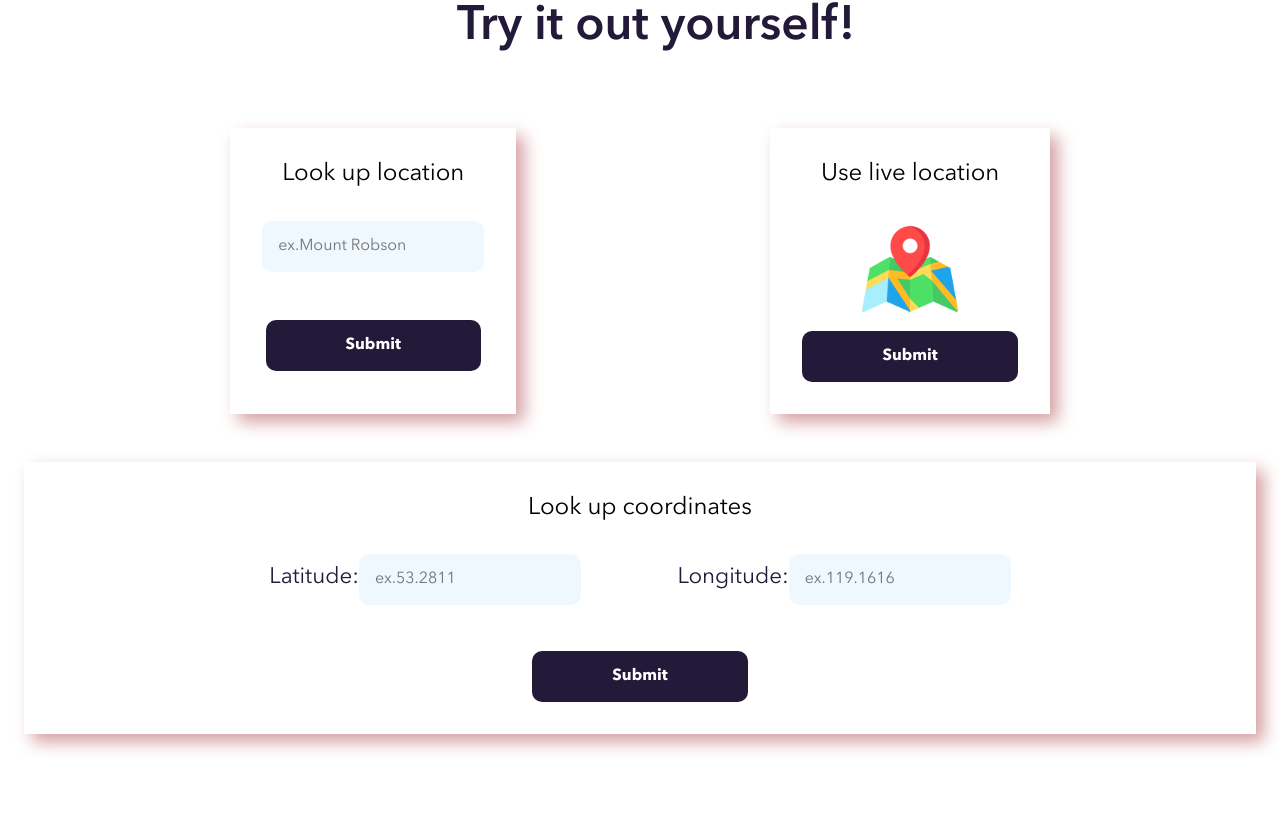
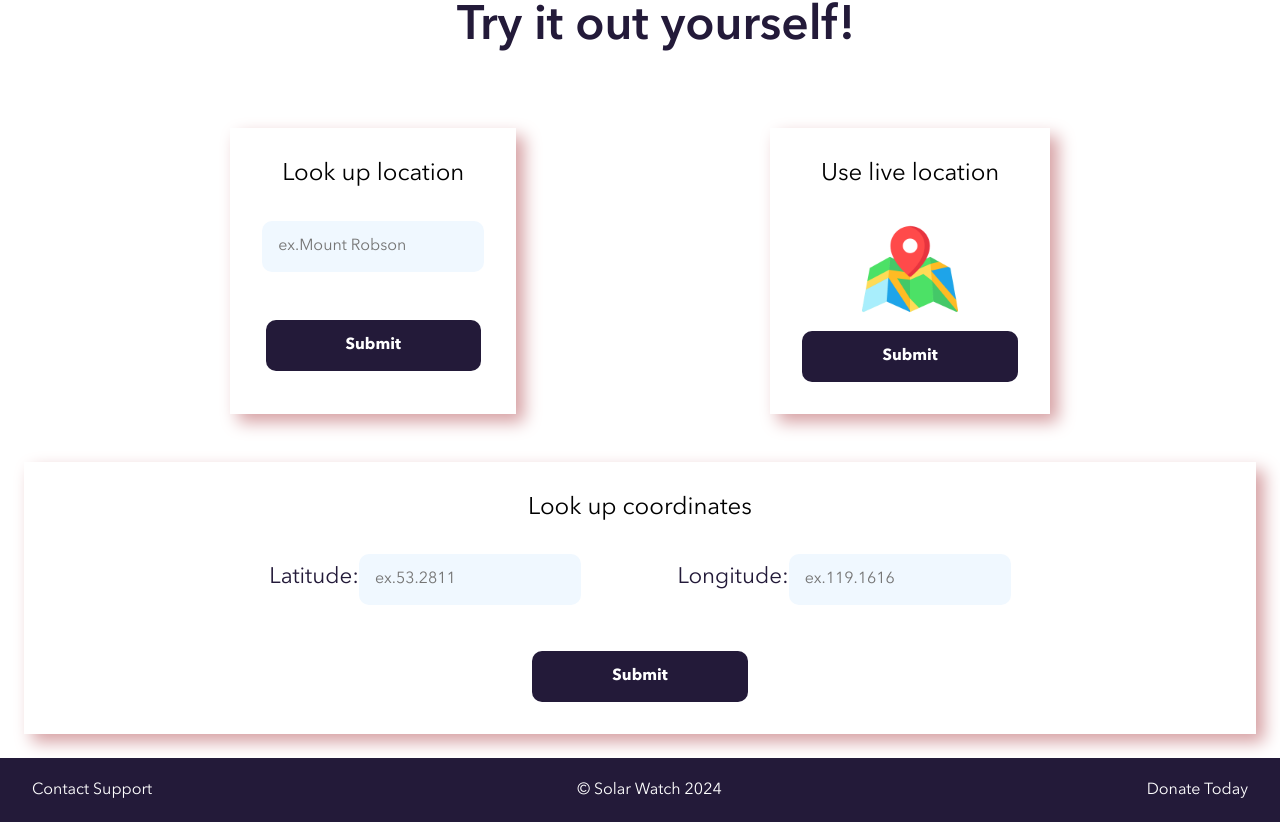
Before and after one commit to SageJonathan/solarwatch_client, a React (Vite) app: page / in a window 1280 px wide. Shown: the part 911-1733 px from the top of the page. Before the commit the page ends 1669 px from the top, so only its background shows below. Built offline with nearby package versions, Linux system fonts and the light colour scheme; no server answers.

Commit message:
add footer

```diff
--- a/src/App.jsx
+++ b/src/App.jsx
@@ -2,6 +2,7 @@ import './App.scss'
 import { BrowserRouter, Routes, Route } from 'react-router-dom'
 import Landing from './pages/Landing/Landing'
 import Nav from './components/Nav/Nav'
+import Footer from './components/Footer/Footer'
 import WeatherDetail from './pages/Details/Details'
 
 function App() {
@@ -12,6 +13,7 @@ function App() {
         <Route path="/" element={<Landing />}></Route>
         <Route path="/weather" element={<WeatherDetail/>}></Route>
       </Routes>
+      <Footer />
     </BrowserRouter>
   )
 }
--- a/src/components/Footer/Footer.jsx
+++ b/src/components/Footer/Footer.jsx
@@ -0,0 +1,25 @@
+import "./Footer.scss"
+
+function Footer () {
+    return (
+        <>
+        <section className="footer">
+        <div className="footer__left">
+        <p className="footer__text">Contact Support</p>
+        </div>
+        <div className="footer__center">
+        <p className="footer__text">&copy; Solar Watch 2024</p>
+        </div>
+        <div className="footer__right">
+        <p className="footer__text">Donate Today</p>
+        </div>
+        </section>
+        </>
+    )
+}
+
+export default Footer;
+
+// suport link(left)
+// donations link (right)
+// Tradmark (middle)
--- a/src/components/Footer/Footer.scss
+++ b/src/components/Footer/Footer.scss
@@ -1,3 +1,18 @@
 @use '../../styles/partials/fonts' as *;
 @use '../../styles/partials/variables' as *;
 @use "../../styles/partials/mixins" as *;
+
+.footer{
+    background-color: $dark-purple;
+    display: flex;
+    justify-content: space-between;
+    align-items: center;
+    height: 4rem;
+    &__text{
+        color: white;
+        padding: 0rem 1rem;
+        @include tablet{
+             padding: 0rem 2rem;
+        }
+    }
+}
--- a/src/components/Nav/Nav.scss
+++ b/src/components/Nav/Nav.scss
@@ -6,12 +6,9 @@
 .nav {
     height: 5rem;
     background-color: $dark-purple;
-    // background-color: black;
     display:flex;
     justify-content: center;
     align-items: center;
-    // text-decoration: none;
-    // border-bottom: 0.1rem solid $light-purple;
     &__container{
         display: flex;
         align-items: center;
```
